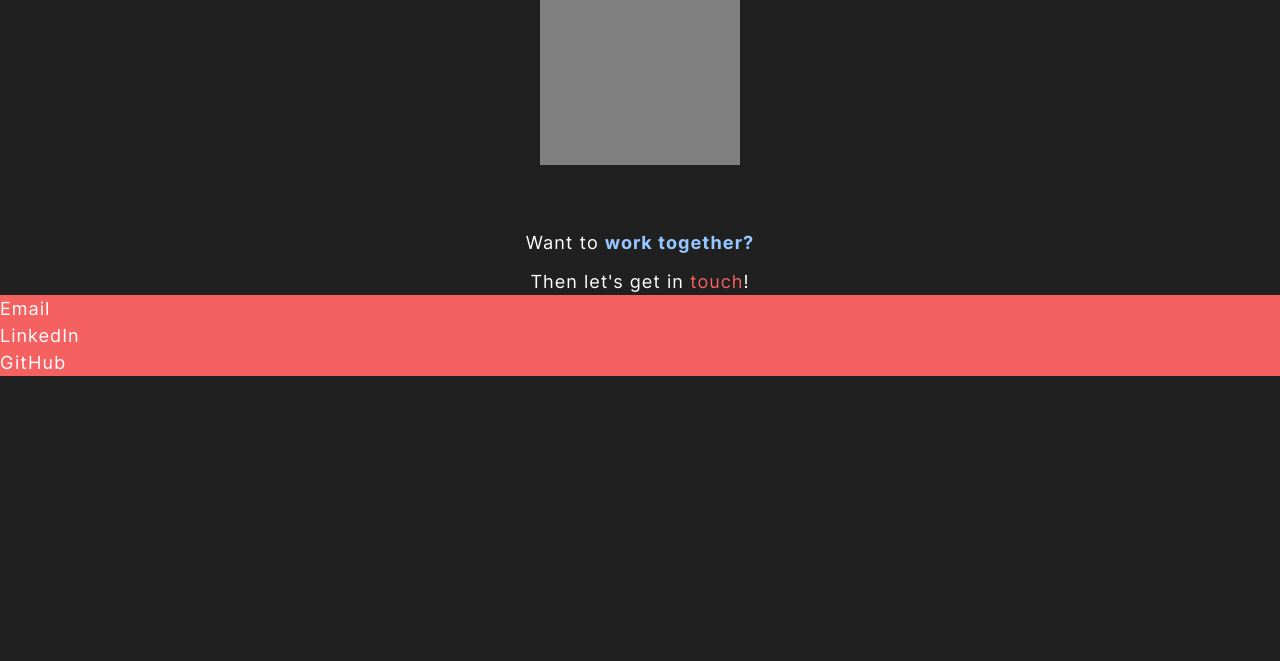
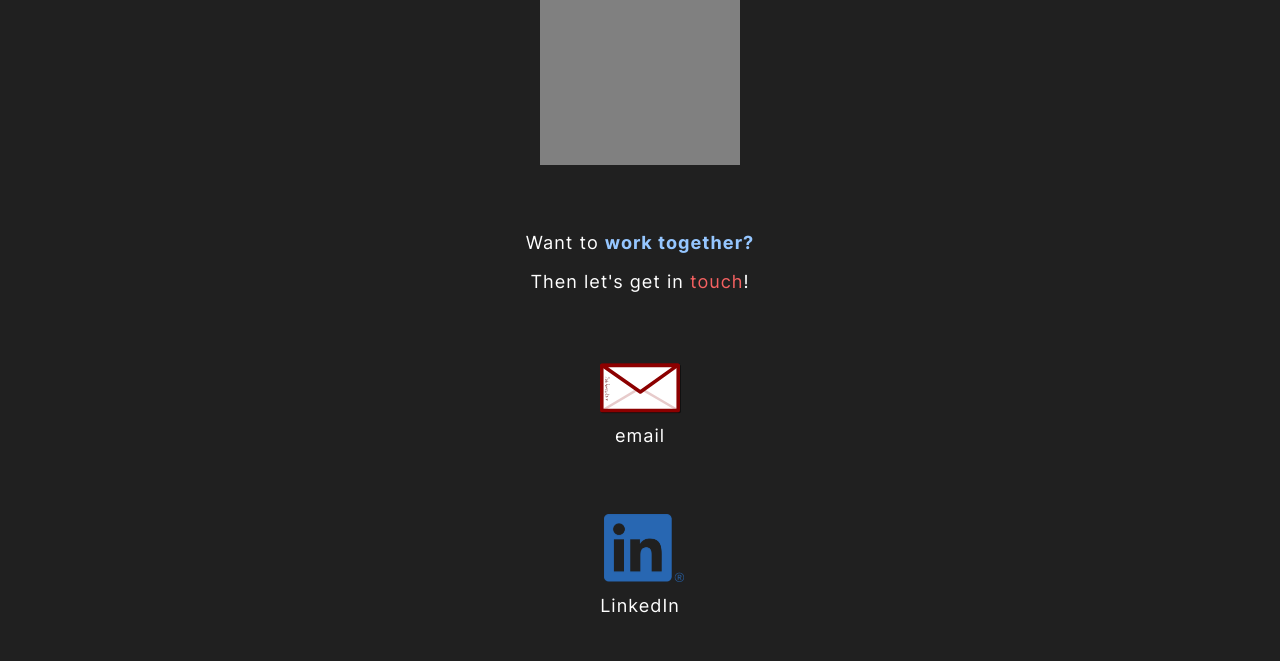
Before and after one commit to Peter-dot-P/PeterPiv.github.io, a website: page index.html in a window 1280 px wide. Shown: the part 2575-3236 px from the top of the page. Before the commit the page ends 2951 px from the top, so only its background shows below. Drawn offline with nearby package versions, Linux system fonts and the light colour scheme.

Commit message:
add images, and a nicer footer

```diff
--- a/index.html
+++ b/index.html
@@ -6,6 +6,7 @@
     <link rel="stylesheet" href="dist/index.css" />
     <title>Personal Website</title>
   </head>
+
   <body>
     <!--  Home button and language selection-->
     <nav>
@@ -90,9 +91,12 @@
       <p>Then let's get in <span id="touch">touch</span>!</p>
 
       <div id="contact__grid">
-        <div class="contact__item">Email</div>
-        <div class="contact__item">LinkedIn</div>
-        <div class="contact__item">GitHub</div>
+        <div class="contact__item"><img src="/pics/email-envelope.svg" alt=""></div>
+        <p>email</p>
+        <div class="contact__item"><img src="/pics/LI-In-Bug.png" alt=""></div>
+        <p>LinkedIn</p>
+        <div class="contact__item"><img src="/pics/github-mark-white.svg" alt=""></div>
+        <p>GitHub</p>
       </div>
     </footer>
   </body>
--- a/scss/_footer.scss
+++ b/scss/_footer.scss
@@ -10,5 +10,30 @@
 
 #contact__grid {
   display: grid;
-  background-color: #f56161;
+  gap: 1rem;
 }
+
+.contact__item {
+  width: 100px;
+  height: 100px;
+  text-align: center;
+  position: relative;
+  top: 2rem;
+  margin: auto;
+  &:nth-of-type(1) {
+    img {
+      position: relative;
+      transform: translate(0, 50%);
+    }
+  }
+  &:nth-of-type(2) {
+    img {
+      position: relative;
+      transform: translate(5%, 25%);
+    }
+    img {
+      width: 80%;
+      margin: auto;
+    }
+  }
+}
```
Also changed, not shown: dist/index.css, pics/LI-In-Bug.png (added), pics/email-envelope.svg (added), pics/github-mark-white.svg (added), pics/github-mark.svg (added), pics/iconmonstr-linkedin-3.svg (added), 1 other file.
